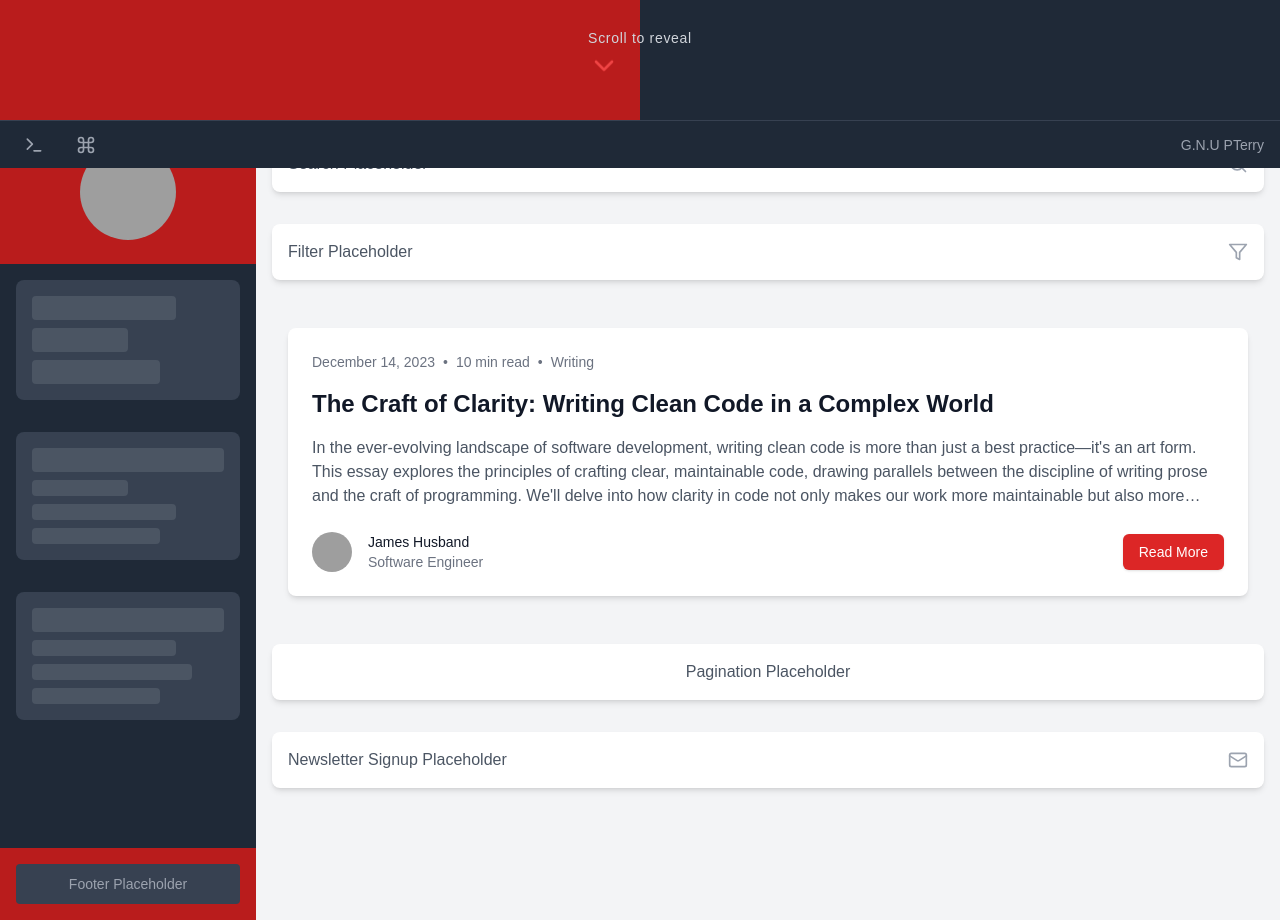
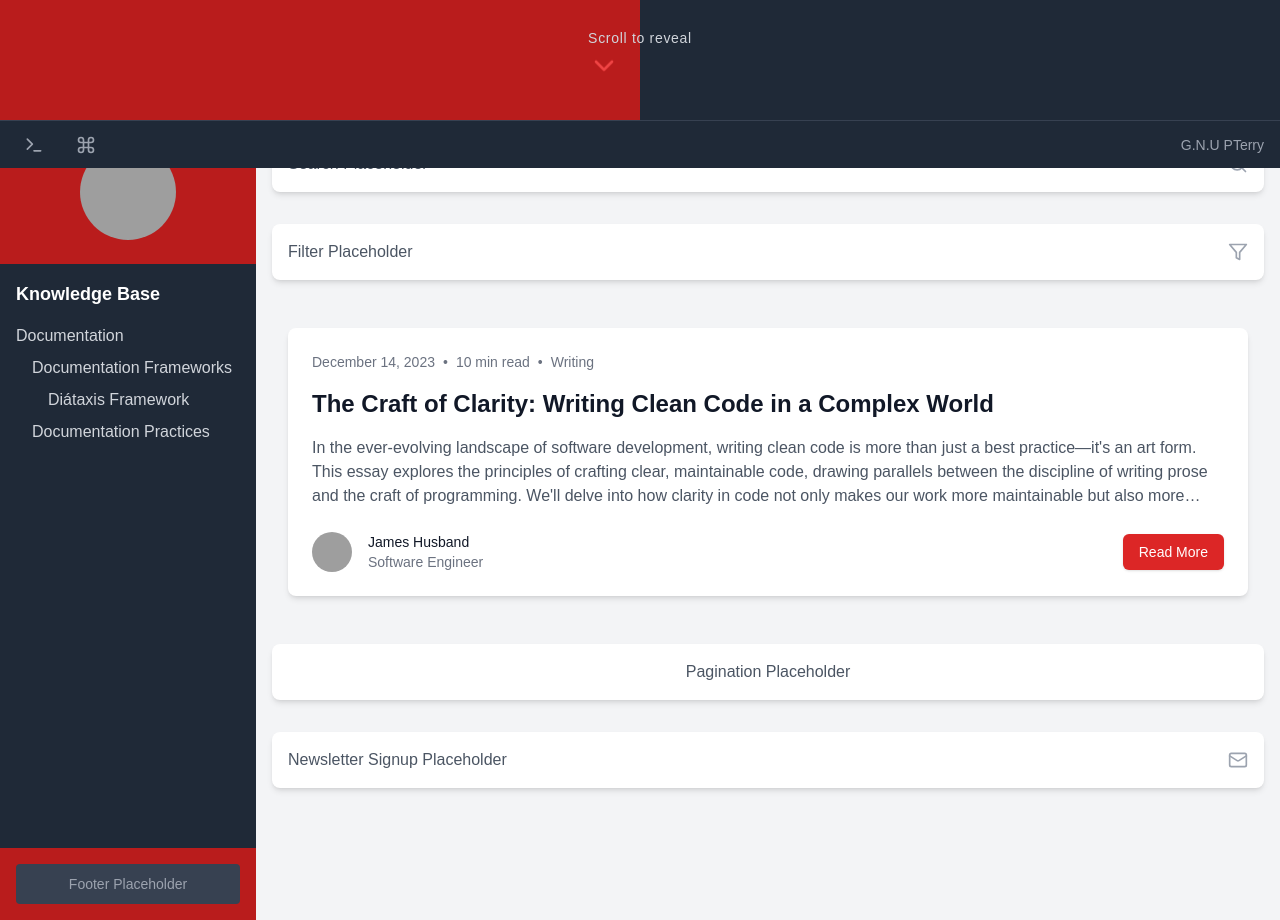
Before and after one commit to JamesHusband/TheCuriousCodeMonkey, a Next.js app: page / in a window 1280 px wide. Shown: the part 680-1600 px from the top of the page. Built offline with nearby package versions, Linux system fonts and the light colour scheme; grey boxes are pictures that could not be loaded.

Commit message:
sidebar lib

```diff
--- a/src/app/blog/the-craft-of-clarity/page.tsx
+++ b/src/app/blog/the-craft-of-clarity/page.tsx
@@ -3,8 +3,9 @@
 import { Button } from "@/components/ui/button";
 import Link from "next/link";
 import { ArrowLeft } from "lucide-react";
-import { Navigation, Breadcrumbs, TopicTags } from "@/components/Navigation";
+import { Breadcrumbs, TopicTags } from "@/components/Navigation";
 import { blogPosts } from "@/lib/taxonomy";
+import { Sidebar } from "@/lib/components/Sidebar";
 
 export default function BlogPost() {
   const post = blogPosts["the-craft-of-clarity"];
@@ -12,25 +13,7 @@ export default function BlogPost() {
   return (
     <div className="min-h-screen bg-gray-100 dark:bg-gray-900">
       <div className="flex">
-        {/* Sidebar */}
-        <aside className="w-64 bg-gray-800 text-white flex flex-col min-h-screen sticky top-0">
-          <div className="p-6 bg-red-700 flex justify-center items-center">
-            <Link href="/">
-              <img
-                src="https://hebbkx1anhila5yf.public.blob.vercel-storage.com/logo-kPKtHawIQ4HnJREMS9NfnjEqidHyqh.png"
-                alt="Monkey Logo"
-                className="w-24 h-24 rounded-full"
-              />
-            </Link>
-          </div>
-          <div className="p-4">
-            <Navigation />
-          </div>
-          <div className="flex-grow"></div>
-          <div className="p-4 bg-red-700 flex justify-center items-center">
-            <FooterPlaceholder />
-          </div>
-        </aside>
+        <Sidebar FooterComponent={FooterPlaceholder} />
 
         {/* Main Content */}
         <main className="flex-1">
--- a/src/app/page.tsx
+++ b/src/app/page.tsx
@@ -11,6 +11,7 @@ import {
 } from "lucide-react";
 import { Button } from "@/components/ui/button";
 import Image from "next/image";
+import { Sidebar } from "@/lib/components/Sidebar";
 
 export default function Component() {
   const [darkMode, setDarkMode] = useState(false);
@@ -413,29 +414,7 @@ export default function Component() {
         className={`flex min-h-screen ${showToolbar ? "pb-12" : ""}`}
         id="main-content"
       >
-        {/* Sidebar */}
-        <aside className="w-64 bg-gray-800 text-white flex flex-col">
-          <div className="p-6 bg-red-700 flex justify-center items-center">
-            <img
-              src="https://hebbkx1anhila5yf.public.blob.vercel-storage.com/logo-kPKtHawIQ4HnJREMS9NfnjEqidHyqh.png"
-              alt="Monkey Logo"
-              className="w-24 h-24 rounded-full"
-            />
-          </div>
-          <div className="p-4">
-            <NavigationPlaceholder />
-          </div>
-          <div className="p-4">
-            <CategoryListPlaceholder />
-          </div>
-          <div className="p-4">
-            <RecentPostsPlaceholder />
-          </div>
-          <div className="flex-grow"></div>
-          <div className="p-4 bg-red-700 flex justify-center items-center">
-            <FooterPlaceholder />
-          </div>
-        </aside>
+        <Sidebar FooterComponent={FooterPlaceholder} />
 
         {/* Main content */}
         <main
@@ -517,34 +496,10 @@ export default function Component() {
   );
 }
 
-function NavigationPlaceholder() {
+function FooterPlaceholder() {
   return (
-    <div className="bg-gray-700 p-4 rounded-lg">
-      <div className="h-6 w-3/4 bg-gray-600 rounded mb-2"></div>
-      <div className="h-6 w-1/2 bg-gray-600 rounded mb-2"></div>
-      <div className="h-6 w-2/3 bg-gray-600 rounded"></div>
-    </div>
-  );
-}
-
-function CategoryListPlaceholder() {
-  return (
-    <div className="bg-gray-700 p-4 rounded-lg">
-      <div className="h-6 w-full bg-gray-600 rounded mb-2"></div>
-      <div className="h-4 w-1/2 bg-gray-600 rounded mb-2"></div>
-      <div className="h-4 w-3/4 bg-gray-600 rounded mb-2"></div>
-      <div className="h-4 w-2/3 bg-gray-600 rounded"></div>
-    </div>
-  );
-}
-
-function RecentPostsPlaceholder() {
-  return (
-    <div className="bg-gray-700 p-4 rounded-lg">
-      <div className="h-6 w-full bg-gray-600 rounded mb-2"></div>
-      <div className="h-4 w-3/4 bg-gray-600 rounded mb-2"></div>
-      <div className="h-4 w-5/6 bg-gray-600 rounded mb-2"></div>
-      <div className="h-4 w-2/3 bg-gray-600 rounded"></div>
+    <div className="w-full h-10 bg-gray-700 rounded flex items-center justify-center">
+      <span className="text-gray-400 text-sm">Footer Placeholder</span>
     </div>
   );
 }
@@ -591,11 +546,3 @@ function NewsletterSignupPlaceholder() {
     </div>
   );
 }
-
-function FooterPlaceholder() {
-  return (
-    <div className="w-full h-10 bg-gray-700 rounded flex items-center justify-center">
-      <span className="text-gray-400 text-sm">Footer Placeholder</span>
-    </div>
-  );
-}
--- /dev/null
+++ b/src/lib/components/Sidebar.tsx
@@ -0,0 +1,31 @@
+import Link from "next/link";
+import { Navigation } from "@/components/Navigation";
+
+interface SidebarProps {
+  FooterComponent?: React.ComponentType;
+}
+
+export function Sidebar({ FooterComponent }: SidebarProps) {
+  return (
+    <aside className="w-64 bg-gray-800 text-white flex flex-col min-h-screen sticky top-0">
+      <div className="p-6 bg-red-700 flex justify-center items-center">
+        <Link href="/">
+          <img
+            src="https://hebbkx1anhila5yf.public.blob.vercel-storage.com/logo-kPKtHawIQ4HnJREMS9NfnjEqidHyqh.png"
+            alt="Monkey Logo"
+            className="w-24 h-24 rounded-full"
+          />
+        </Link>
+      </div>
+      <div className="p-4">
+        <Navigation />
+      </div>
+      <div className="flex-grow"></div>
+      {FooterComponent && (
+        <div className="p-4 bg-red-700 flex justify-center items-center">
+          <FooterComponent />
+        </div>
+      )}
+    </aside>
+  );
+}
```
